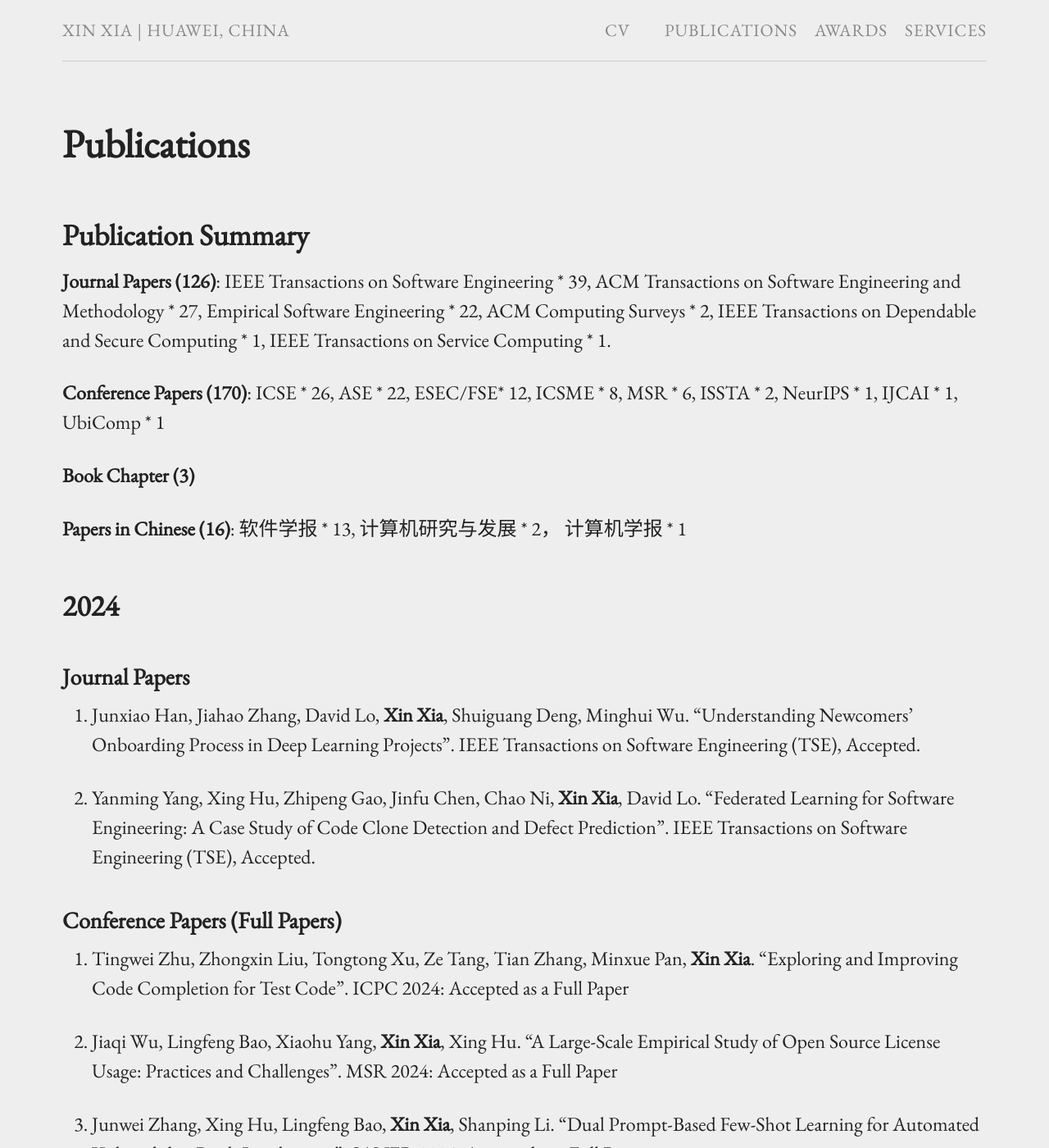
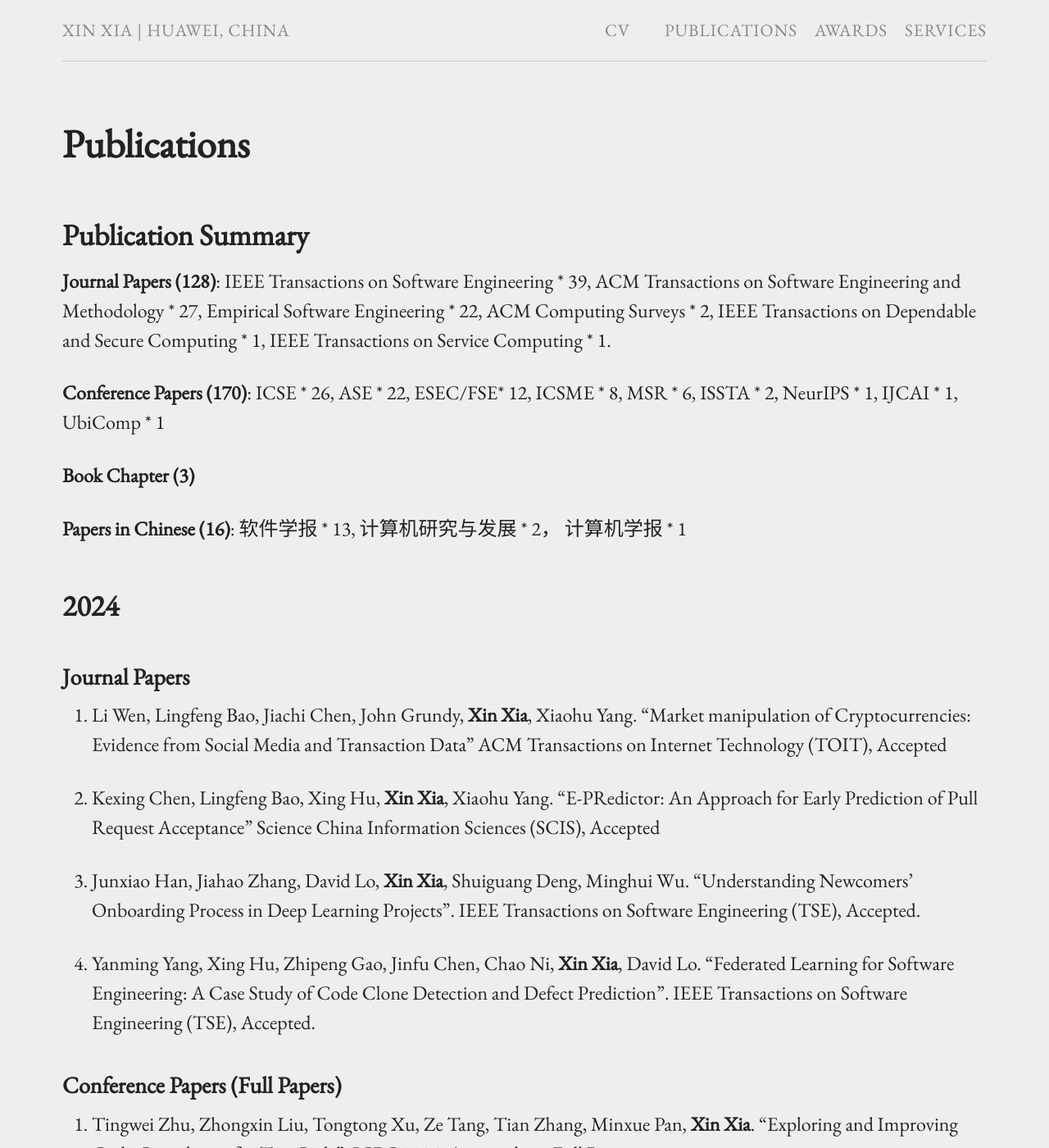
Before and after one commit to xin-xia/xin-xia.github.io, a Jekyll site: the page built from publication.md, in a window 1280 px wide and 1400 px high. Shown: the whole window at 82% size. Built offline with Jekyll 4.4.1, drawn with Linux system fonts in a browser that asks for light colours; our own code applies the rules of GitHub Pages for plain Markdown files.

Commit message:
Update publication.md

```diff
--- a/publication.md
+++ b/publication.md
@@ -6,7 +6,7 @@ permalink: /publication/
 
 ## Publication Summary
 
-<strong>Journal Papers (126)</strong>: IEEE Transactions on Software Engineering * 39,  ACM Transactions on Software Engineering and Methodology * 27, Empirical Software Engineering * 22,  ACM Computing Surveys * 2, IEEE  Transactions on Dependable and Secure Computing * 1, IEEE Transactions on Service Computing * 1.
+<strong>Journal Papers (128)</strong>: IEEE Transactions on Software Engineering * 39,  ACM Transactions on Software Engineering and Methodology * 27, Empirical Software Engineering * 22,  ACM Computing Surveys * 2, IEEE  Transactions on Dependable and Secure Computing * 1, IEEE Transactions on Service Computing * 1.
 
 <strong>Conference Papers (170)</strong>: ICSE * 26, ASE * 22, ESEC/FSE* 12, ICSME * 8, MSR * 6,  ISSTA * 2, NeurIPS * 1, IJCAI * 1, UbiComp * 1
 
@@ -17,6 +17,9 @@ permalink: /publication/
 ## 2024
 
 ### Journal Papers
+128. Li Wen, Lingfeng Bao, Jiachi Chen, John Grundy, <strong>Xin Xia</strong>, Xiaohu Yang. "Market manipulation of Cryptocurrencies: Evidence from Social Media and Transaction Data" ACM Transactions on Internet Technology (TOIT), Accepted   <br />
+
+127.  Kexing Chen, Lingfeng Bao, Xing Hu, <strong>Xin Xia</strong>, Xiaohu Yang. "E-PRedictor: An Approach for Early Prediction of Pull Request Acceptance" Science China Information Sciences (SCIS), Accepted   <br />
 
 126. Junxiao Han, Jiahao Zhang, David Lo, <strong>Xin Xia</strong>, Shuiguang Deng,  Minghui Wu. "Understanding Newcomers’ Onboarding Process in Deep Learning Projects". IEEE Transactions on Software Engineering (TSE), Accepted.         <br />
 
```
